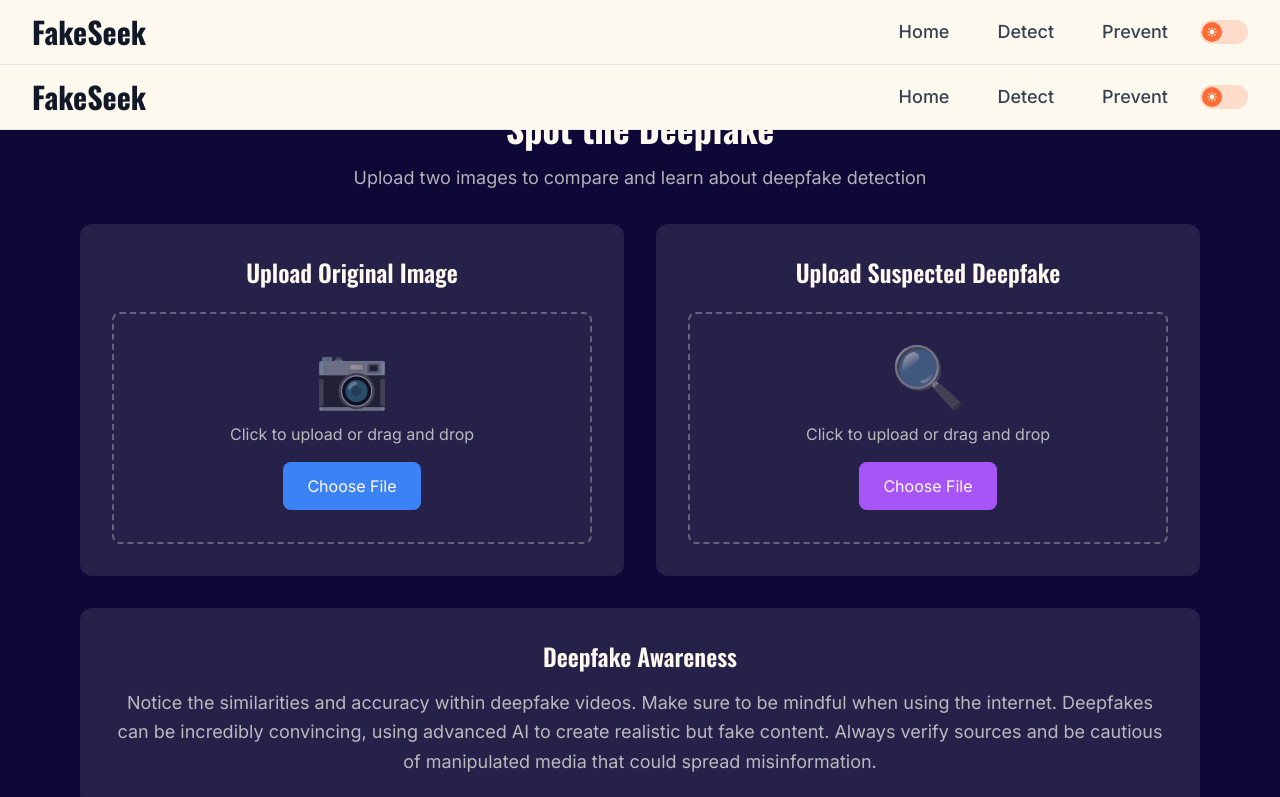
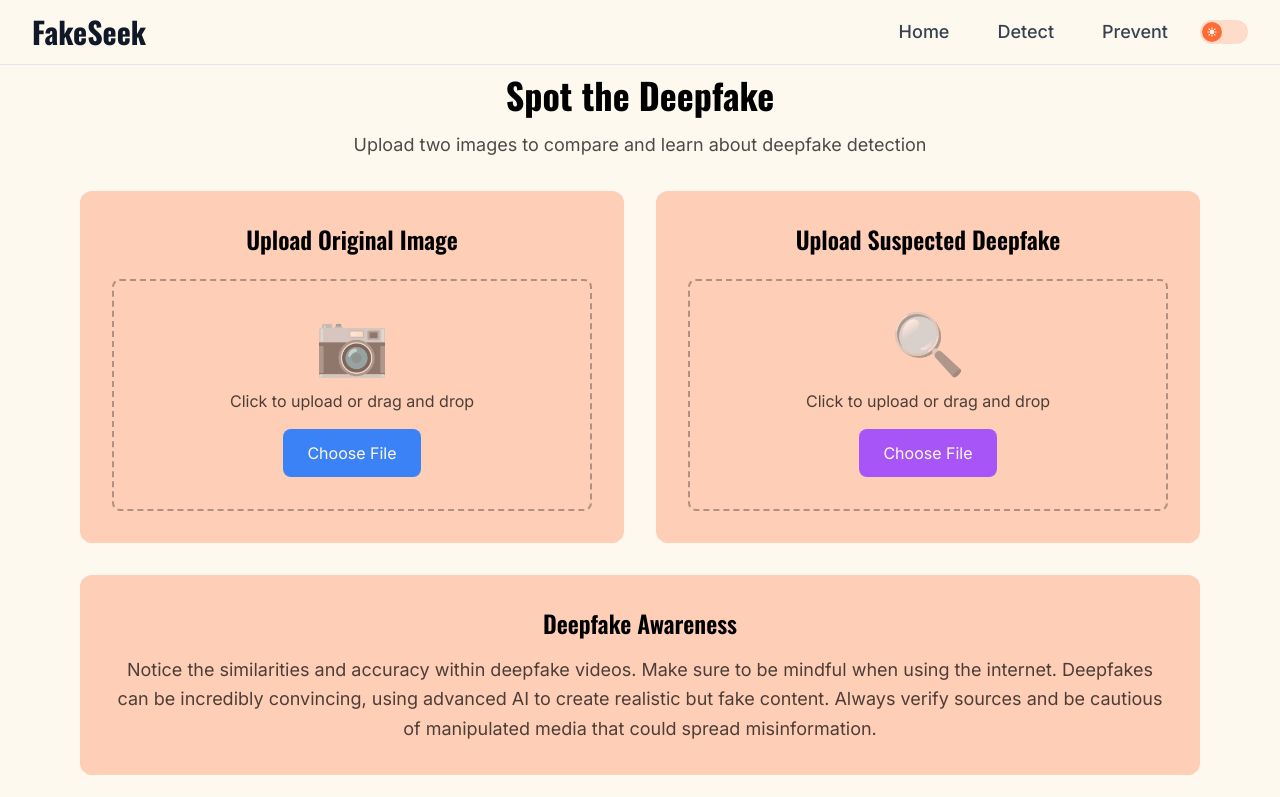
Before and after one commit to apun16/FakeSeek., a Next.js app: page /spot-deepfake in a window 1280 px wide. Shown: the top 797 px of the page. Built offline with nearby package versions, Linux system fonts and the light colour scheme; a web font is replaced by a local one.

Commit message:
chatbot right align and color correction

```diff
--- a/app/spot-deepfake/page.tsx
+++ b/app/spot-deepfake/page.tsx
@@ -47,18 +47,18 @@ export default function SpotDeepfake() {
   }
 
   return (
-    <div className="min-h-screen bg-navy">
-      <Navbar />
+    <div className="min-h-screen bg-white dark:bg-navy">
 
-      <main className="flex items-center justify-center h-[calc(100vh-4rem)]">
+
+      <main className="flex items-center justify-center h-[calc(100vh-4rem)] pt-16">
         <div className="w-full max-w-6xl px-4">
 
           {/* Header */}
           <div className="text-center mb-8">
-            <h1 className="text-4xl font-oswald font-bold text-white mb-4">
+            <h1 className="text-4xl font-oswald font-bold text-black dark:text-white mb-4">
               Spot the Deepfake
             </h1>
-            <p className="text-white/70 text-lg">
+            <p className="text-black/70 dark:text-white/70 text-lg">
               Upload two images to compare and learn about deepfake detection
             </p>
           </div>
@@ -66,11 +66,11 @@ export default function SpotDeepfake() {
           {/* Upload Areas */}
           <div className="grid grid-cols-1 md:grid-cols-2 gap-8 mb-8">
             {/* First Upload Area */}
-            <div className="bg-white/10 backdrop-blur-sm rounded-xl p-8">
-              <h2 className="text-2xl font-oswald font-semibold text-white text-center mb-6">
+            <div className="bg-orange/30 dark:bg-white/10 backdrop-blur-sm rounded-xl p-8">
+              <h2 className="text-2xl font-oswald font-semibold text-black dark:text-white text-center mb-6">
                 Upload Original Image
               </h2>
-              <div className="border-2 border-dashed border-white/30 rounded-lg p-8 text-center hover:border-white/50 transition-colors">
+              <div className="border-2 border-dashed border-black/30 dark:border-white/30 rounded-lg p-8 text-center hover:border-black/50 dark:hover:border-white/50 transition-colors">
                 {uploadedImage1 ? (
                   <div className="space-y-4">
                     <img
@@ -80,15 +80,15 @@ export default function SpotDeepfake() {
                     />
                     <button
                       onClick={() => setUploadedImage1(null)}
-                      className="text-white/70 hover:text-white transition-colors text-sm"
+                      className="text-black/70 dark:text-white/70 hover:text-black dark:hover:text-white transition-colors text-sm"
                     >
                       Remove Image
                     </button>
                   </div>
                 ) : (
                   <div className="space-y-4">
-                    <div className="text-white/50 text-6xl">📷</div>
-                    <p className="text-white/70">Click to upload or drag and drop</p>
+                    <div className="text-black/50 dark:text-white/50 text-6xl">📷</div>
+                    <p className="text-black/70 dark:text-white/70">Click to upload or drag and drop</p>
                     <input
                       type="file"
                       accept="image/*"
@@ -108,11 +108,11 @@ export default function SpotDeepfake() {
             </div>
 
             {/* Second Upload Area */}
-            <div className="bg-white/10 backdrop-blur-sm rounded-xl p-8">
-              <h2 className="text-2xl font-oswald font-semibold text-white text-center mb-6">
+            <div className="bg-orange/30 dark:bg-white/10 backdrop-blur-sm rounded-xl p-8">
+              <h2 className="text-2xl font-oswald font-semibold text-black dark:text-white text-center mb-6">
                 Upload Suspected Deepfake
               </h2>
-              <div className="border-2 border-dashed border-white/30 rounded-lg p-8 text-center hover:border-white/50 transition-colors">
+              <div className="border-2 border-dashed border-black/30 dark:border-white/30 rounded-lg p-8 text-center hover:border-black/50 dark:hover:border-white/50 transition-colors">
                 {uploadedImage2 ? (
                   <div className="space-y-4">
                     <img
@@ -122,15 +122,15 @@ export default function SpotDeepfake() {
                     />
                     <button
                       onClick={() => setUploadedImage2(null)}
-                      className="text-white/70 hover:text-white transition-colors text-sm"
+                      className="text-black/70 dark:text-white/70 hover:text-black dark:hover:text-white transition-colors text-sm"
                     >
                       Remove Image
                     </button>
                   </div>
                 ) : (
                   <div className="space-y-4">
-                    <div className="text-white/50 text-6xl">🔍</div>
-                    <p className="text-white/70">Click to upload or drag and drop</p>
+                    <div className="text-black/50 dark:text-white/50 text-6xl">🔍</div>
+                    <p className="text-black/70 dark:text-white/70">Click to upload or drag and drop</p>
                     <input
                       type="file"
                       accept="image/*"
@@ -151,11 +151,11 @@ export default function SpotDeepfake() {
           </div>
 
           {/* Educational Text */}
-          <div className="bg-white/10 backdrop-blur-sm rounded-xl p-8 mb-8">
-            <h3 className="text-2xl font-oswald font-semibold text-white text-center mb-4">
+          <div className="bg-orange/30 dark:bg-white/10 backdrop-blur-sm rounded-xl p-8 mb-8">
+            <h3 className="text-2xl font-oswald font-semibold text-black dark:text-white text-center mb-4">
               Deepfake Awareness
             </h3>
-            <p className="text-white/70 text-center text-lg leading-relaxed">
+            <p className="text-black/70 dark:text-white/70 text-center text-lg leading-relaxed">
               Notice the similarities and accuracy within deepfake videos. Make sure to be mindful when using the internet.
               Deepfakes can be incredibly convincing, using advanced AI to create realistic but fake content. Always verify
               sources and be cautious of manipulated media that could spread misinformation.
@@ -166,7 +166,7 @@ export default function SpotDeepfake() {
           <div className="text-center">
             <Link
               href="/prevent"
-              className="inline-block bg-white/10 hover:bg-white/20 text-white px-8 py-3 rounded-lg transition-colors"
+              className="inline-block bg-black/10 dark:bg-white/10 hover:bg-black/20 dark:hover:bg-white/20 text-black dark:text-white px-8 py-3 rounded-lg transition-colors"
             >
               ← Back to Prevention Tools
             </Link>
--- a/components/ChatWidget.tsx
+++ b/components/ChatWidget.tsx
@@ -83,7 +83,7 @@ export default function ChatWidget() {
       {/* Chat Button */}
       <button
         onClick={() => setIsOpen(true)}
-        className="fixed bottom-6 left-6 bg-blue-500 hover:bg-blue-600 text-white p-4 rounded-full shadow-lg transition-all duration-300 hover:scale-110 z-50"
+        className="fixed bottom-6 right-6 bg-blue-500 hover:bg-blue-600 text-white p-4 rounded-full shadow-lg transition-all duration-300 hover:scale-110 z-50"
       >
         <svg className="w-6 h-6" fill="none" stroke="currentColor" viewBox="0 0 24 24">
           <path strokeLinecap="round" strokeLinejoin="round" strokeWidth={2} d="M8 12h.01M12 12h.01M16 12h.01M21 12c0 4.418-4.03 8-9 8a9.863 9.863 0 01-4.255-.949L3 20l1.395-3.72C3.512 15.042 3 13.574 3 12c0-4.418 4.03-8 9-8s9 3.582 9 8z" />
@@ -92,7 +92,7 @@ export default function ChatWidget() {
 
       {/* Chat Window */}
       {isOpen && (
-        <div className="fixed bottom-6 left-6 w-96 h-[500px] bg-white rounded-lg shadow-2xl z-50 flex flex-col">
+        <div className="fixed bottom-6 right-6 w-96 h-[500px] bg-white dark:bg-gray-800 rounded-lg shadow-2xl z-50 flex flex-col">
           {/* Chat Header */}
           <div className="bg-blue-500 text-white p-4 rounded-t-lg flex justify-between items-center">
             <div>
@@ -120,7 +120,7 @@ export default function ChatWidget() {
                   className={`max-w-[80%] p-3 rounded-lg ${
                     message.isUser
                       ? 'bg-blue-500 text-white'
-                      : 'bg-gray-100 text-gray-800'
+                      : 'bg-gray-100 dark:bg-gray-700 text-gray-800 dark:text-gray-200'
                   }`}
                 >
                   <p className="text-sm">{message.text}</p>
@@ -133,7 +133,7 @@ export default function ChatWidget() {
           </div>
 
           {/* Input */}
-          <div className="p-4 border-t">
+          <div className="p-4 border-t border-gray-200 dark:border-gray-600">
             <div className="flex space-x-2">
               <input
                 type="text"
@@ -141,7 +141,7 @@ export default function ChatWidget() {
                 onChange={(e) => setInputText(e.target.value)}
                 onKeyPress={handleKeyPress}
                 placeholder="Ask me about digital safety..."
-                className="flex-1 px-3 py-2 border border-gray-300 rounded-lg focus:outline-none focus:ring-2 focus:ring-blue-500 text-sm text-black"
+                className="flex-1 px-3 py-2 border border-gray-300 dark:border-gray-600 rounded-lg focus:outline-none focus:ring-2 focus:ring-blue-500 text-sm text-black dark:text-white bg-white dark:bg-gray-700"
               />
               <button
                 onClick={handleSendMessage}
```
Also changed, not shown: app/phishing-protection/page.tsx (+23 -23 lines), app/prevent/page.tsx (+8 -8 lines), 1 other file (tests, documents, lock files or other folders).
